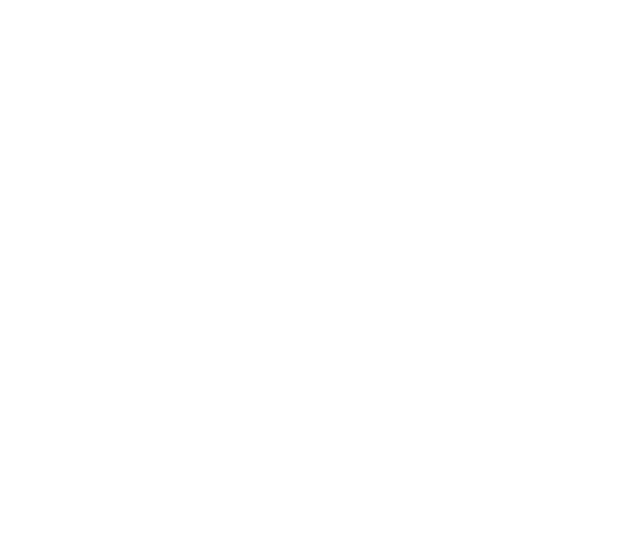
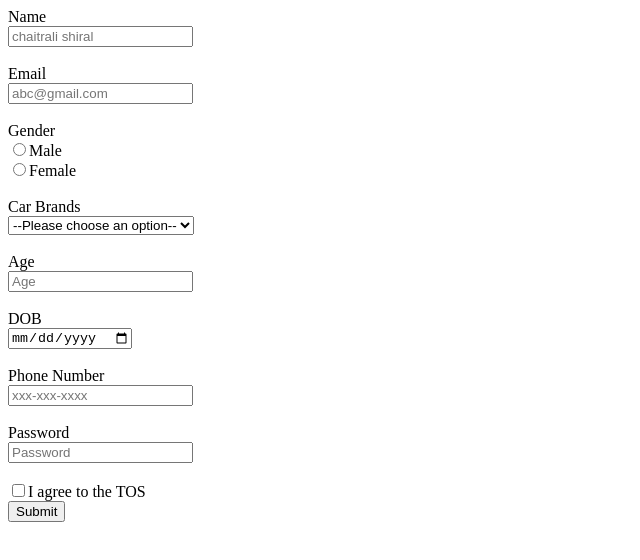
Before and after one commit to acciojob/signup-form-car-Chaitra26, a website: page main.html in a window 1280 px wide. Shown: the whole page, without its empty margins (0-640 px from the left). Drawn offline with Linux system fonts and the light colour scheme.

Commit message:
created a submission

```diff
--- a/main.html
+++ b/main.html
@@ -10,7 +10,44 @@
 	<!-- the entire body must be written by student -->
     <script type="text/javascript" src="./script.js">
 </script>
+<form method="post" action="target.php">
+	<label for="name">Name</label><br>
+	<input type="text" id="name" name="name" placeholder="chaitrali shiral" required><br><br>
 
+	<label for="email">Email</label><br>
+	<input type="email" id="email" name="email" placeholder="abc@gmail.com" required><br><br>
+
+	<label for="gender">Gender</label><br>
+	<input type="radio" id="gender_m" name="gender" value="Male" required>Male<br>
+	<input type="radio" id="gender_f" name="gender" value="Female" required>Female<br><br>
+
+	<label for="cars">Car Brands</label><br>
+	<select name="cars" id="cars" required>
+		<option value="" disabled selected> --Please choose an option--</option>
+		<option value="volvo">Volvo</option>
+		<option value="saab">Saab</option>
+		<option value="mercedes">Mercedes</option>
+		<option value="audi">Audi</option>
+	</select><br><br>
+
+	<label for="age" >Age</label><br>
+	<input type="Number" id="age" name="age" placeholder="Age" required><br><br>
+
+	<label for="dob">DOB</label><br>
+	<input type="Date" id="dob" name="dob" required><br><br>
+
+	<label for="tel">Phone Number</label><br>
+	<input type="Tel" id="tel" name="tel" placeholder="xxx-xxx-xxxx" required><br><br>
+
+	<label for="password">Password</label><br>
+	<input type="password" id="password" name="password" placeholder="Password" required><br><br>
+
+
+	<input type="checkbox" id="tos" name="tos"><label for="tos">I agree to the TOS</label><br>
+
+	<button type="submit">Submit</button>
+
+</form>
 </body>
 
 </html>
```
